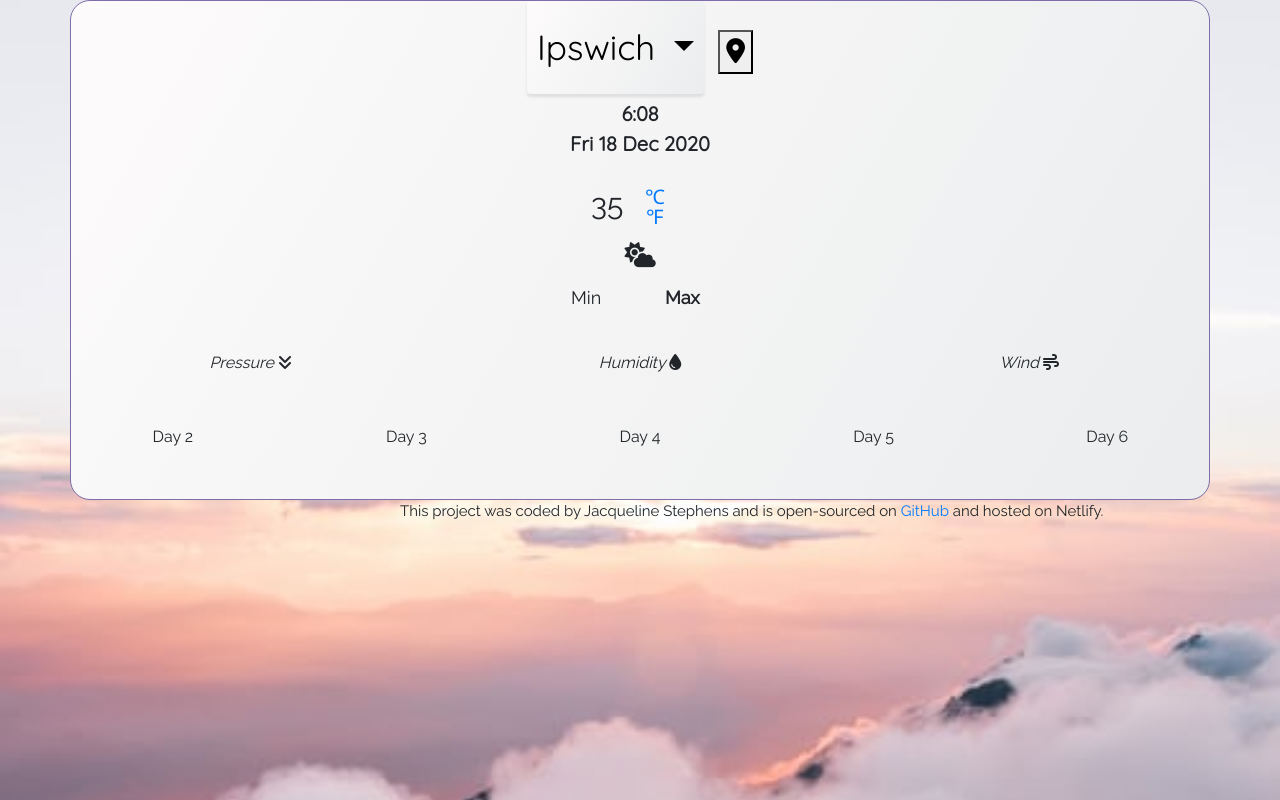
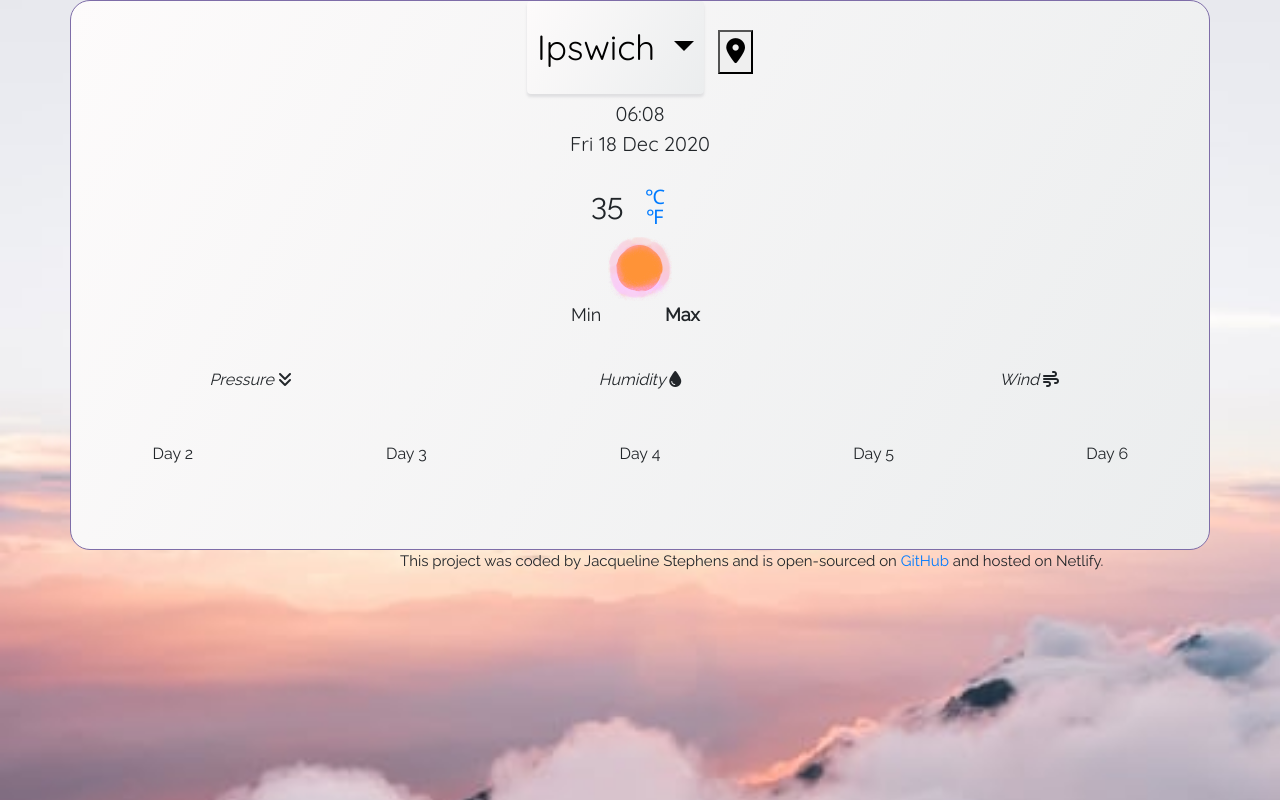
Before and after one commit to JStepns/Weather-app, a plain HTML site: page index.html in a window 1280 px wide. Drawn offline with nearby package versions, Linux system fonts and the light colour scheme.

Commit message:
The api changes the weather icon
The api controls the weather icon now. I resized and increased the contrast of the icon in CSS. The default icon has also changed.

```diff
--- a/SRC/Style.css
+++ b/SRC/Style.css
@@ -39,6 +39,12 @@ p {
 #search-button {
   font-family: "Quicksand", sans-serif;
 }
+#last-updated-time h5 {
+  text-align: center;
+  font-family: "Raleway", sans-serif;
+  font-size: 18px;
+  font-weight: 900;
+}
 #current-temp {
   font-family: "Raleway", sans-serif;
   padding: 10px 0;
@@ -59,15 +65,13 @@ p {
   right: 34px;
   top: 20px;
 }
-#last-updated-time h5 {
-  text-align: center;
-  font-family: "Raleway", sans-serif;
+#current-temp-icon img {
+  margin: 0 auto;
+  display: block;
+  filter: contrast(200%);
+  max-width: 80px;
 }
-#current-temp-icon {
-  text-align: center;
-  font-size: 25px;
-  padding: 0 0 10px 0;
-}
+
 #min-max {
   font-family: "Raleway", sans-serif;
   font-size: 18px;
@@ -100,12 +104,11 @@ p {
   text-align: center;
   font-family: "Quicksand", sans-serif;
   font-size: 20px;
-  font-weight: 800;
   padding: 5px;
 }
 .container {
   background-image: linear-gradient(120deg, #fdfbfb 0%, #ebedee 100%);
-  height: 500px;
+  height: 550px;
   padding: 0;
   border-radius: 20px;
   border: 1px solid #7e6da8;
--- a/SRC/Weather-app.js
+++ b/SRC/Weather-app.js
@@ -2,7 +2,7 @@ function getTime(){
 let currentDateAndTime = new Date ();
 let currentTime = document.querySelector("#current-time");
 let currentDate = document.querySelector("#current-date");
-let hour = currentDateAndTime.getHours();
+let hour = ("0" + currentDateAndTime.getHours()).slice(-2);
 let minutes = ("0" + currentDateAndTime.getMinutes()).slice(-2);
 let days = ["Sun", "Mon", "Tue", "Wed", "Thu", "Fri", "Sat"];
 let day = days[currentDateAndTime.getDay()];
@@ -18,8 +18,8 @@ getTime();
 
 function displayLastUpdatedTime(timestamp){
   let date = new Date(timestamp);
-  let hours = date.getHours();
-  let minutes = date.getMinutes();
+  let hours = ("0" + date.getHours()).slice(-2);
+  let minutes = ("0" + date.getMinutes()).slice(-2);
   return `${hours}:${minutes}`;
 
 }
@@ -39,6 +39,7 @@ function displayWeather(response) {
   let displayHumidity = document.querySelector("#humidity em");
   let displayWind = document.querySelector("#wind em");
   let lastUpdatedTime = document.querySelector("#last-updated-time h5");
+  let weatherIcon = document.querySelector("#current-temp-icon img");
   displayTemp.innerHTML = temp;
   displayMin.innerHTML = `Min: ${tempMin}`;
   displayMax.innerHTML = `Max: ${tempMax}`;
@@ -46,6 +47,8 @@ function displayWeather(response) {
   displayHumidity.innerHTML = `Humidity: ${humidity}%`;
   displayWind.innerHTML = `Wind speed: ${wind} m/s`;
   lastUpdatedTime.innerHTML = `Last updated: ${(displayLastUpdatedTime(response.data.dt*1000))}`;
+  weatherIcon.setAttribute("src", `http://openweathermap.org/img/wn/${response.data.weather[0].icon}@2x.png`);
+  weatherIcon.setAttribute("alt", response.data.weather[0].description);
 }
 
 function showPosition(position){
--- a/index.html
+++ b/index.html
@@ -67,9 +67,9 @@
                 </a>
             </div>
         </div>
-        <div class="row">
-            <div class="col-12" id="current-temp-icon">
-                <i class="fas fa-cloud-sun"></i>
+        <div class="row" id="current-temp-icon">
+            <div class="col-12">
+                <img src="Images/sun.png" alt = "clear-sky"/>
             </div>
         </div>
         <div class="row" id = "min-max">
```
Also changed, not shown: Images/sun.png (added).
